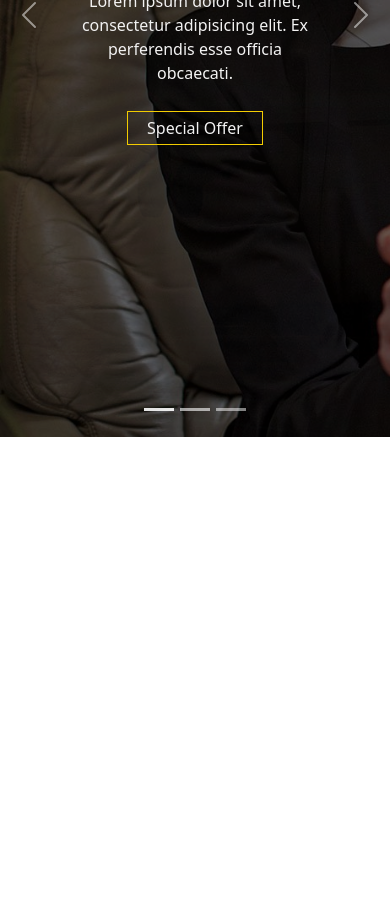
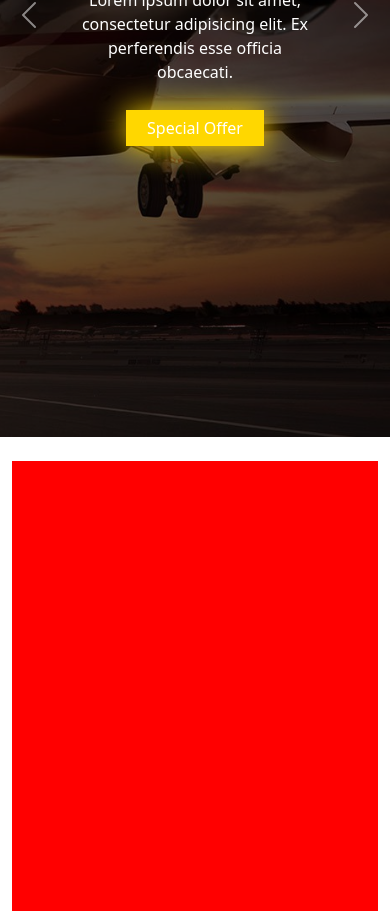
Before and after one commit to divineamunega/AiviaGO, a plain HTML site: page index.html in a window 390 px wide. Shown: the part 407-1318 px from the top of the page. Before the commit the page ends 844 px from the top, so only its background shows below. Drawn offline with Linux system fonts and the light colour scheme.

Commit message:
modified:   index.html 	modified:   static/css/style.css 	modified:   static/js/script.js

```diff
--- a/index.html
+++ b/index.html
@@ -79,22 +79,6 @@
         id="carouselId"
         class="carousel slide carousel-fade"
         data-bs-ride="carousel">
-        <ol class="carousel-indicators">
-          <li
-            data-bs-target="#carouselId"
-            data-bs-slide-to="0"
-            class="active"
-            aria-current="true"
-            aria-label="First slide"></li>
-          <li
-            data-bs-target="#carouselId"
-            data-bs-slide-to="1"
-            aria-label="Second slide"></li>
-          <li
-            data-bs-target="#carouselId"
-            data-bs-slide-to="2"
-            aria-label="Third slide"></li>
-        </ol>
         <div class="carousel-inner" role="listbox">
           <div class="carousel-item landing-img-1 active">
             <div
@@ -110,10 +94,28 @@
             </div>
           </div>
           <div class="carousel-item landing-img-2">
-            <div class="overlay"></div>
+            <div class="overlay d-flex flex-column align-items-center justify-content-center px-4">
+              <h1 class="landing-text-head text-center">
+                <span style="color:gold;">LUXURY</span> JET FLIGHTS
+              </h1>
+              <p class="text-center landing-text px-5">
+                Lorem ipsum dolor sit amet, consectetur adipisicing elit. Ex
+                perferendis esse officia obcaecati.
+              </p>
+              <a href="#" class="special-offer">Special Offer</a>
+            </div>
           </div>
           <div class="carousel-item landing-img-3">
-            <div class="overlay"></div>
+            <div class="overlay d-flex flex-column align-items-center justify-content-center px-4">
+              <h1 class="landing-text-head text-center">
+                <span style="color:gold;">LUXURY</span> JET FLIGHTS
+              </h1>
+              <p class="text-center landing-text px-5">
+                Lorem ipsum dolor sit amet, consectetur adipisicing elit. Ex
+                perferendis esse officia obcaecati.
+              </p>
+              <a href="#" class="special-offer">Special Offer</a>
+            </div>
           </div>
         </div>
         <button
@@ -133,6 +135,19 @@
           <span class="visually-hidden">Next</span>
         </button>
       </div>
+        <div class="container-fluid types mt-4">
+          <div class="row">
+            <div class="col-12 col-md-4">
+              <div></div>
+            </div>
+            <div class="col-12 col-md-4">
+              <div></div>
+            </div>
+            <div class="col-12 col-md-4">
+              <div></div>
+            </div>
+          </div>
+        </div>
     </main>
   </body>
   <script src="static/js/script.js"></script>
--- a/static/css/style.css
+++ b/static/css/style.css
@@ -36,6 +36,7 @@ nav{
     position: relative;
     display: block;
     color: gold;
+    box-shadow: 1px 1px 20px 1px gold;
 }
 .book-now-btn:hover{
     color: white;
@@ -123,65 +124,17 @@ nav{
     margin-top: 10px;
     display: block;
     position: relative;
+    background-color: var(--color1);
+    box-shadow: 1px 1px 30px 1px var(--color1);
+    border: 1px solid var(--color1);
+    transition: .3s;
 }
-.special-offer::before{
-    position: absolute;
-    content: '';
-    width: 100%;
-    height: 100%;
-    border:1px solid var(--color1);
-    display: block;
-    top: 0;
-    left: 0;
-    background-color: none;
+.special-offer:hover{
+    color: white;
+    transition: .3s;
+    background-color: rgba(0,0,0,0);
 }
-.special-offer::after{
-    position: absolute;
-    content: '';
-    width: 100%;
-    height: 100%;
-    border:1px solid var(--color1);
-    display: block;
-    top: 0;
-    left: 0;
-    background-color: none;
+.types .col-12 div{
+    height: 150px;
+    background-color: red;
 }
-
-.special-offer:hover::before{
-    animation: turn;
-    animation-duration: 2s;
-    animation-iteration-count: infinite;
-    width:50px;
-    height: 50px;
-    left: 30%;
-    animation: turn;
-    animation-duration: 3s;
-    animation-iteration-count: infinite;
-}
-
-.special-offer:hover::after{
-    animation: turn;
-    animation-duration: 2s;
-    animation-iteration-count: infinite;
-    animation-direction:reverse;
-    width:50px;
-    height: 50px;
-    left: 20%;
-    animation: turn;
-    animation-duration: 3s;
-    animation-iteration-count: infinite;
-}
-@keyframes turn {
-    0%{
-        transform:rotate(0deg);
-    }
-    25%{
-        transform: rotate(90deg);
-    }
-    50%{
-        transform: rotate(180deg);
-    }
-    100%{
-        transform: rotate(270deg);
-    }
-}
--- a/static/js/script.js
+++ b/static/js/script.js
@@ -1,4 +1,3 @@
-let divine = function(){
-    console.log('woow')
-}
-divine()
+document.addEventListener('scroll',function(){
+
+})
```
